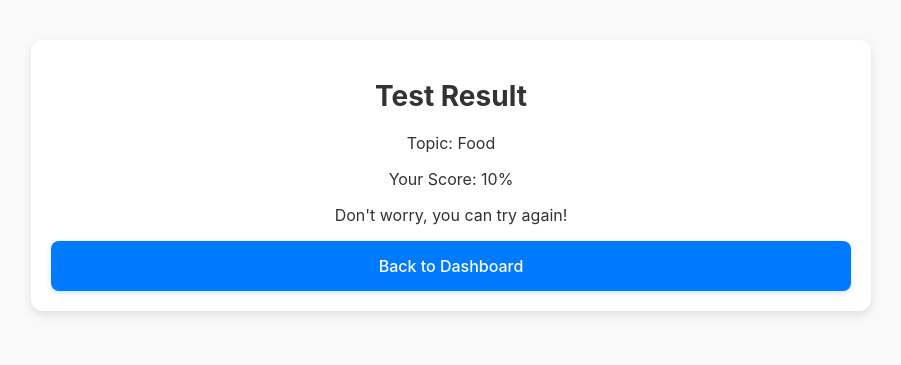
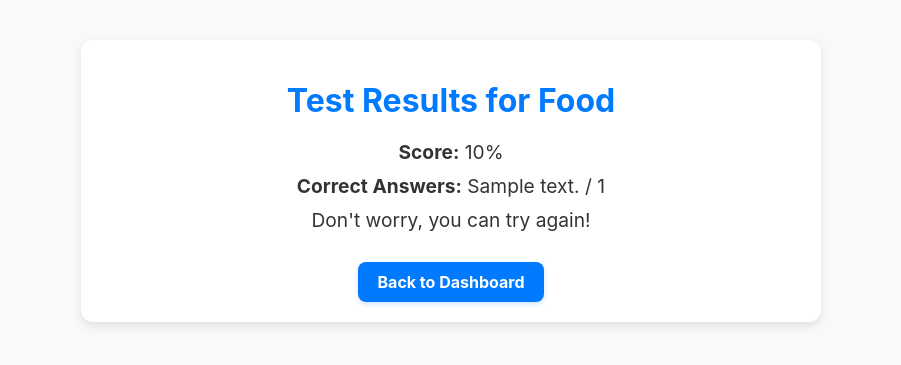
Before and after one commit to Begemot100/spainweb, a Flask app: template templates/result.html in a window 1280 px wide. Shown: the top 365 px of the page, without its empty margins (189-1090 px from the left). Run offline with Flask 3, Linux system fonts and the light colour scheme; tables that the repository leaves empty hold one stand-in row (values such as "Sample post"); the template is opened without the code that fills it: values that come from a table or form of the project are taken from there, most other values are stand-ins (such as "Sample title", 1, 10 or a date in 2020).

```diff
--- a/app.py
+++ b/app.py
@@ -172,40 +172,52 @@ def study(topic_id):
 
 @app.route("/test/<int:topic_id>", methods=["GET", "POST"])
 def test(topic_id):
-    topic = db.session.get(Topic, topic_id)
+    topic = Topic.query.get(topic_id)
     if not topic:
         flash("Topic not found.", "error")
         return redirect(url_for("dashboard"))
 
     progress = Progress.query.filter_by(user_id=session["user_id"], topic_id=topic_id).first()
+
     learned_words = progress.learned_words.split(",") if progress and progress.learned_words else []
 
-    words = Word.query.filter(Word.topic_id == topic_id, Word.word.in_(learned_words)).order_by(Word.id.desc()).limit(
-        10).all()
-
-    if not words:
-        flash("No words available for the test. Please study first.", "error")
-        return redirect(url_for("study", topic_id=topic_id))
+    words = Word.query.filter(Word.topic_id == topic_id, Word.word.in_(learned_words)).order_by(Word.id.desc()).limit(10).all()
 
     if request.method == "POST":
-        correct_answers = sum(
-            1 for word in words if request.form.get(f"word_{word.id}") == word.translation
-        )
+        correct_answers = 0
         total_questions = len(words)
+
+        for word in words:
+            user_answer = request.form.get(f"word_{word.id}")
+            if user_answer == word.translation:
+                correct_answers += 1
+
         score = (correct_answers / total_questions) * 100
-
-        if progress:
-            progress.score = max(progress.score, score)
-        else:
-            db.session.add(Progress(user_id=session["user_id"], topic_id=topic_id, score=score, learned_words=""))
-
+        progress.score = max(progress.score, score) if progress else score
         db.session.commit()
 
-        return render_template("result.html", score=score, topic=topic)
+        return render_template(
+            "result.html",
+            score=score,
+            correct_answers=correct_answers,
+            total_questions=total_questions,
+            topic=topic
+        )
 
-    test_data = generate_test_data(words, topic_id)
+    test_data = []
+    for word in words:
+        options = [word.translation]
+        incorrect_translations = Word.query.filter(Word.id != word.id, Word.topic_id == topic_id).limit(3).all()
+        options += [incorrect.translation for incorrect in incorrect_translations]
+        random.shuffle(options)
+
+        test_data.append({
+            "id": word.id,
+            "word": word.word,
+            "options": options
+        })
+
     return render_template("test.html", topic=topic, test_data=test_data)
-
 
 def process_generated_words(generated_text, topic_id, learned_words):
     new_words = []
--- a/templates/dashboard.html
+++ b/templates/dashboard.html
@@ -165,6 +165,9 @@
                         </span>
                         {% endfor %}
                     </div>
+                    <a href="{{ url_for('test', topic_id=progress.topic_id) }}" class="btn btn-primary repeat-btn">
+                        Повторить слова
+                    </a>
                 </div>
             </div>
             {% endfor %}
--- a/templates/result.html
+++ b/templates/result.html
@@ -5,12 +5,77 @@
     <meta name="viewport" content="width=device-width, initial-scale=1.0">
     <title>Test Result</title>
     <link rel="stylesheet" href="/static/style.css">
+    <style>
+        body {
+            font-family: -apple-system, BlinkMacSystemFont, "Segoe UI", Roboto, "Helvetica Neue", Arial, sans-serif;
+            margin: 0;
+            padding: 0;
+            background-color: #f9f9f9;
+            color: #333;
+        }
+
+        .container {
+            max-width: 700px;
+            margin: 40px auto;
+            padding: 20px;
+            background: #fff;
+            border-radius: 12px;
+            box-shadow: 0 4px 10px rgba(0, 0, 0, 0.1);
+            text-align: center;
+        }
+
+        h1 {
+            font-size: 2em;
+            color: #007BFF;
+        }
+
+        p {
+            font-size: 1.2em;
+            margin: 10px 0;
+        }
+
+        .btn {
+            display: inline-block;
+            margin-top: 20px;
+            padding: 10px 20px;
+            background-color: #007BFF;
+            color: #fff;
+            text-decoration: none;
+            border-radius: 8px;
+            font-weight: bold;
+            transition: background-color 0.2s ease;
+        }
+
+        .btn:hover {
+            background-color: #0056b3;
+        }
+
+        /* Адаптация для iPhone и маленьких экранов */
+        @media (max-width: 768px) {
+            .container {
+                padding: 15px;
+            }
+
+            h1 {
+                font-size: 1.5em;
+            }
+
+            p {
+                font-size: 1em;
+            }
+
+            .btn {
+                padding: 8px 15px;
+                font-size: 0.9em;
+            }
+        }
+    </style>
 </head>
 <body>
     <div class="container">
-        <h1>Test Result</h1>
-        <p>Topic: {{ topic.name }}</p>
-        <p>Your Score: {{ score }}%</p>
+        <h1>Test Results for {{ topic.name }}</h1>
+        <p><strong>Score:</strong> {{ score|int }}%</p>
+        <p><strong>Correct Answers:</strong> {{ correct_answers }} / {{ total_questions }}</p>
 
         {% if score >= 80 %}
             <p>Congratulations! You passed the test.</p>
--- a/templates/test.html
+++ b/templates/test.html
@@ -123,7 +123,7 @@
                 </div>
                 {% endfor %}
             </div>
-            <button type="submit" class="btn">Submit</button>
+            <button type="submit" class="btn">Получить результат</button>
         </form>
     </div>
 </body>
```
Also changed, not shown: instance/database.db.
